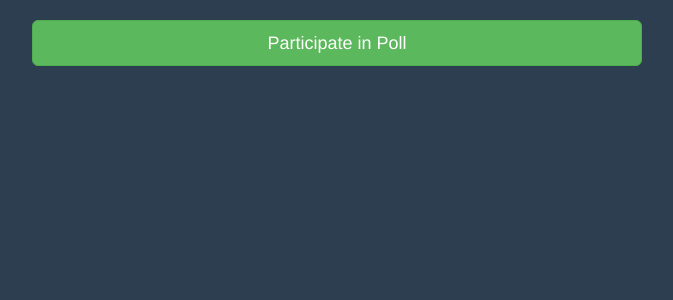
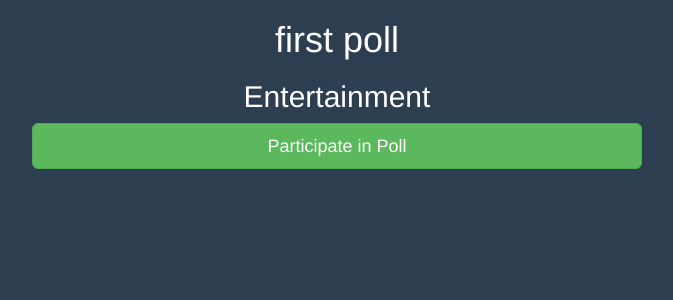
Before and after one commit to stevenGarciaDev/BeachVotes, a Django app: page /poll/show_polls in a window 1280 px wide. Shown: the part 51-351 px from the top of the page, without its empty margins (303-976 px from the left). Run offline with Django 3.2, Linux system fonts and the light colour scheme; a user stored in the database is signed in; data comes from the database, SQL or seed files in the repository; some libraries are stand-ins or nearby versions.

Commit message:
Edit views.py

```diff
--- a/beach_votes_project/templates/poll/show_polls.html
+++ b/beach_votes_project/templates/poll/show_polls.html
@@ -10,6 +10,8 @@
 
     {% if polls %}
 
+      {% for poll in polls %}
+
         <div class="poll-container text-center">
           <h1>{{ poll.title_question }}</h1>
           <h2>{{ poll.category }}</h2>
@@ -19,6 +21,8 @@
           </a>
         </div>
 
+      {% endfor %}
+
     {% else %}
       <h1>Currently No Polls to Display</h1>
     {% endif %}
```
Also changed, not shown: 1 other file. Lines whose indentation alone changed are shown as unchanged.
